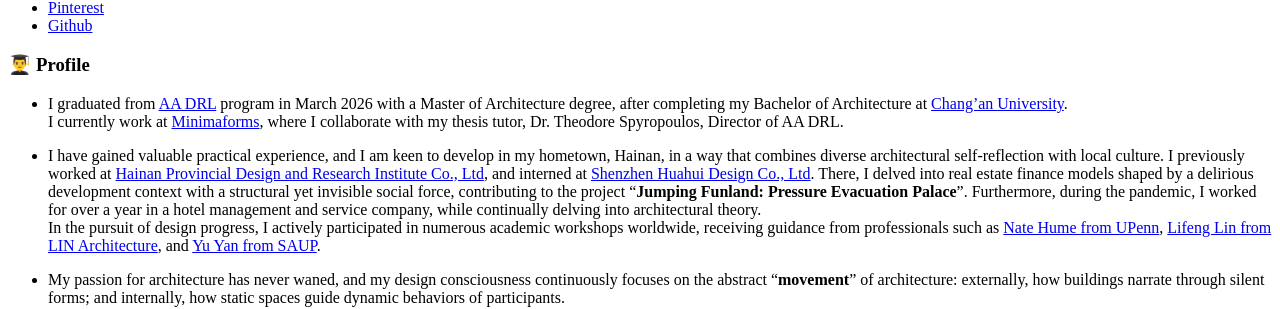
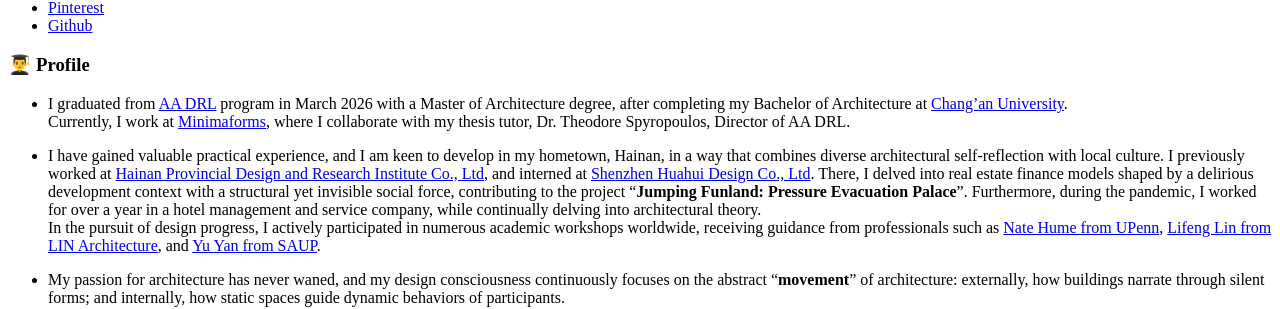
Before and after one commit to sixiong-wang/academic-page, a Jekyll site: the page built from _pages/includes/intro.md, in a window 1280 px wide. Shown: the part 706-1015 px from the top of the page. Built offline with Jekyll 4.4.1, drawn with Linux system fonts in a browser that asks for light colours; our own code applies the rules of GitHub Pages for plain Markdown files; comment, search, counter and statistics services are not loaded.

Commit message:
更新intro文字

```diff
--- a/_pages/includes/intro.md
+++ b/_pages/includes/intro.md
@@ -1,6 +1,6 @@
 # 👨‍🎓 Profile
 - I graduated from [AA DRL](https://drl.aaschool.ac.uk/) program in March 2026 with a Master of Architecture degree, after completing my Bachelor of Architecture at [Chang'an University](https://jzx.chd.edu.cn/).
-<br>I currently work at [Minimaforms](https://minimaforms.com/), where I collaborate with my thesis tutor, Dr. Theodore Spyropoulos, Director of AA DRL.
+<br>Currently, I work at [Minimaforms](https://minimaforms.com/), where I collaborate with my thesis tutor, Dr. Theodore Spyropoulos, Director of AA DRL.
 
 - I have gained valuable practical experience, and I am keen to develop in my hometown, Hainan, in a way that combines diverse architectural self-reflection with local culture. I previously worked at [Hainan Provincial Design and Research Institute Co., Ltd](https://www.hniad.com/html/index.html), and interned at [Shenzhen Huahui Design Co., Ltd](http://www.hhd-sz.com/). There, I delved into real estate finance models shaped by a delirious development context with a structural yet invisible social force, contributing to the project "**Jumping Funland: Pressure Evacuation Palace**". Furthermore, during the pandemic, I worked for over a year in a hotel management and service company, while continually delving into architectural theory.
 <br>In the pursuit of design progress, I actively participated in numerous academic workshops worldwide, receiving guidance from professionals such as [Nate Hume from UPenn](https://www.design.upenn.edu/people/nate-hume), [Lifeng Lin from LIN Architecture](https://lin.archi/about), and [Yu Yan from SAUP](https://saup.szu.edu.cn/info/1094/2367.htm).
```
